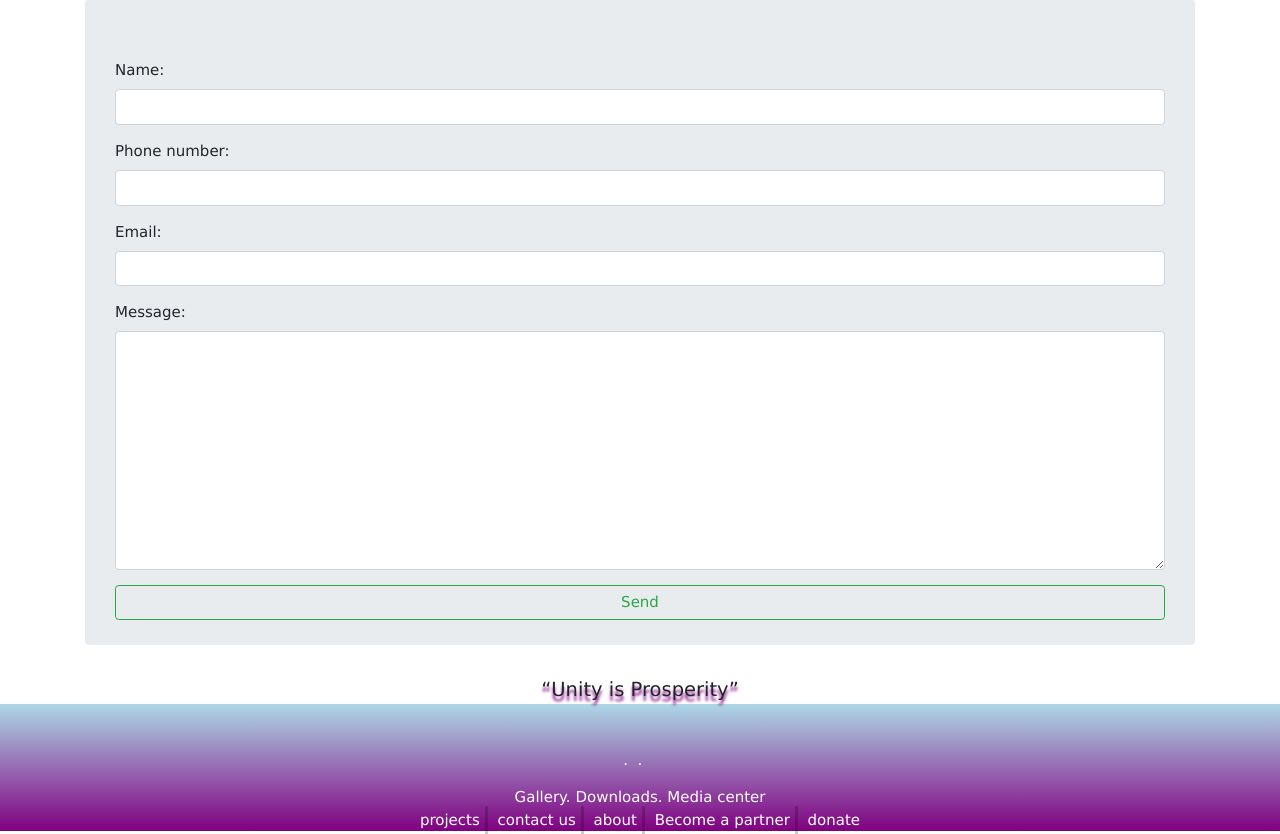
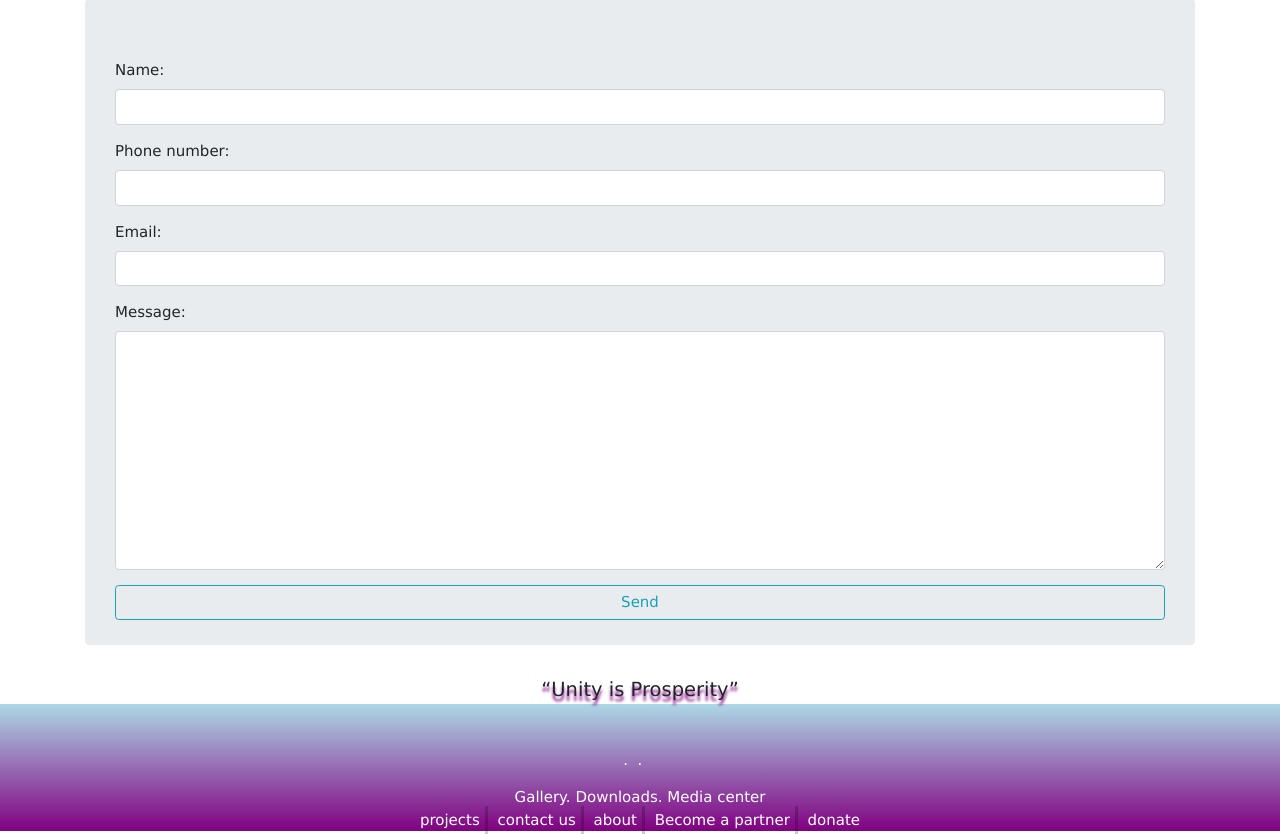
Before and after one commit to ariseandshinecc/AriseandShine_CC, a Django app: page /contact/ in a window 1280 px wide. Shown: the part 343-1177 px from the top of the page. Run offline with Django 3.2, Linux system fonts and the light colour scheme; data that the repository does not hold is empty; some libraries are stand-ins or nearby versions.

Commit message:
Change send button appearance.

```diff
--- a/mainsite/templates/mainsite/contact.html
+++ b/mainsite/templates/mainsite/contact.html
@@ -73,7 +73,7 @@
 				</div>
 		{% endfor %}
 
-			<input type="submit" value="Send" class="w3-right btn btn-outline-success btn-block" title="Submit your message">
+			<input type="submit" value="Send" class="w3-right btn btn-outline-info btn-block" title="Submit your message">
 		</form>
 
 	</div>
```
